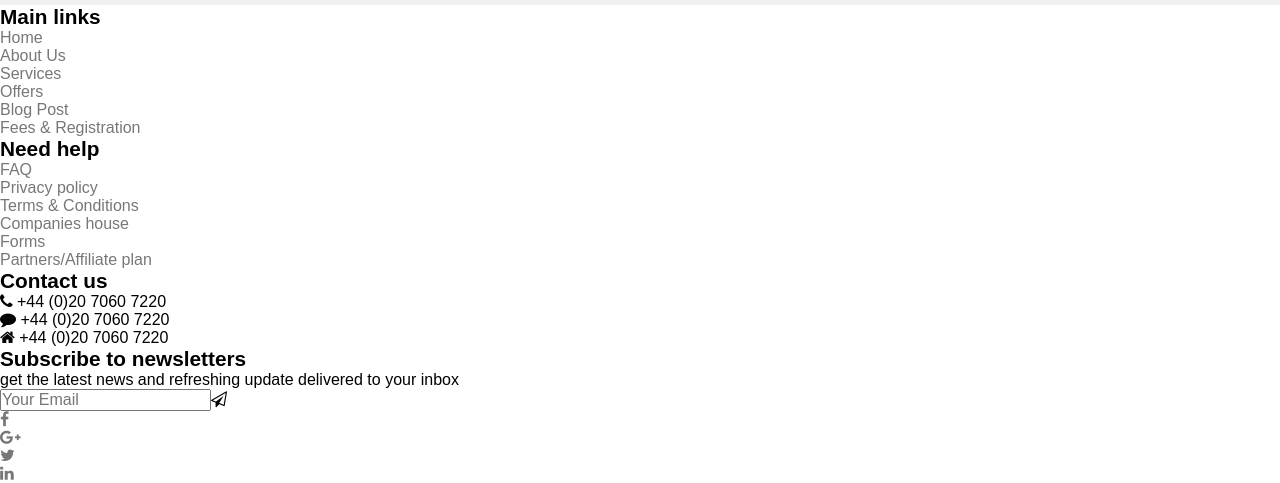
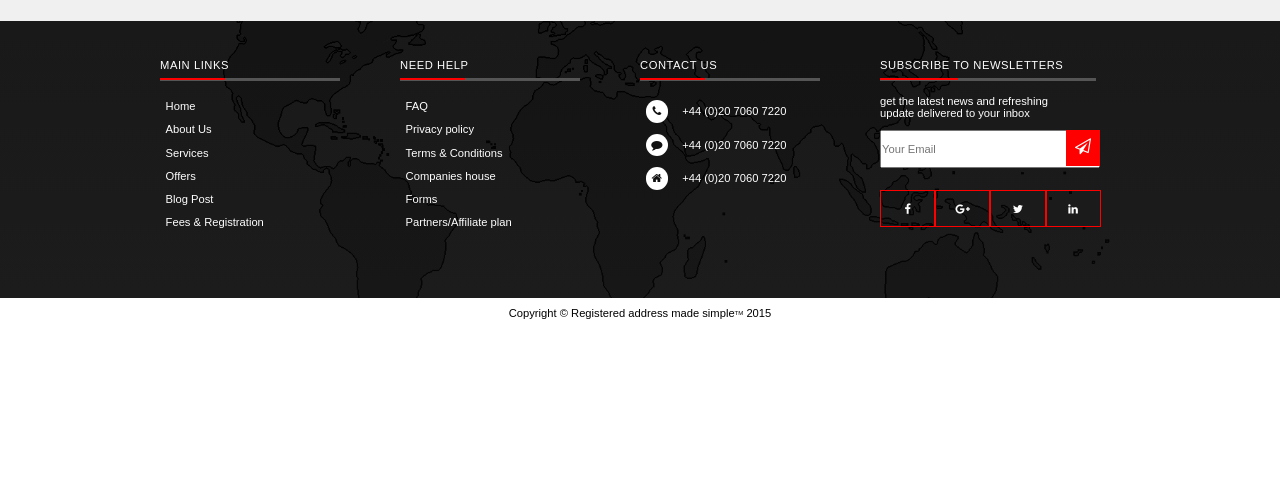
Before and after one commit to Nuttdguy/registered-psd, a plain HTML site: page index.html in a window 1280 px wide. Shown: the part 2522-3005 px from the top of the page. After the commit the page ends 2850 px from the top, so only its background shows below. Drawn offline with Linux system fonts and the light colour scheme.

Commit message:
all layout and styles complete.

```diff
--- a/css/main.css
+++ b/css/main.css
@@ -243,9 +243,8 @@ input[type="checkbox"] { opacity: 0.5; margin: 0 6px 0 0; vertical-align: middle
 /*  choose middle row 2 */
 
 .choose-row-2 {
-	display: block;
+	padding-top: .75em;
 	font-weight: 300;
-	margin-bottom: 0;
 	width: 100%;
 }
 
@@ -286,7 +285,7 @@ input[type="checkbox"] { opacity: 0.5; margin: 0 6px 0 0; vertical-align: middle
 	display: block;
 	font-weight: 300;
 	margin-bottom: 2em;
-	padding-top: 1.75em;
+	padding-top: 2em;
 	padding-bottom: 2.75em;
 	width: 100%;
 }
@@ -494,3 +493,146 @@ input[type="checkbox"] { opacity: 0.5; margin: 0 6px 0 0; vertical-align: middle
 	box-sizing: border-box;
 	height: 130px;
 }
+
+
+/*  info section  */
+
+.info-section {
+	background: linear-gradient(to bottom, rgba(0,0,0, .9) 0%, rgba(55,55,55, 1) 1000%);
+}
+
+.info-overlay {
+	background: linear-gradient(to bottom, rgba(0,0,0, .9) 0%, rgba(55,55,55, 1) 1000%), url(img/world-map.png);
+	background-position: center center;
+	background-size: cover;
+	background-repeat: no-repeat;
+	position: absolute;
+	height: 100%;
+	width: 100%;
+	z-index: 0;
+}
+
+.info {
+	position: relative;
+	z-index: 1;
+}
+
+.info aside {
+	width: 25%;
+	float: left;
+	padding-top: 2em;
+	padding-bottom: 4em;
+}
+
+.info .main-links h3,
+.info .help h3,
+.info .contact h3,
+.info .subscribe h3 {
+	border-bottom: 3px solid #555;
+	color: #fff;
+	font-size: .7em;
+	font-weight: 300;
+	letter-spacing: .05em;
+	line-height: 2.3em;
+	position: relative;
+	margin-bottom: 1.2em;
+	text-transform: uppercase;
+	width: 75%;
+}
+
+.info .main-links h3:after,
+.info .help h3:after,
+.info .contact h3:after,
+.info .subscribe h3:after {
+	content: "";
+	display: block;
+	border: 1px solid red;
+	position: absolute;
+	width: 35%;
+}
+
+.info aside li {
+	color: #fff;
+	padding: .5em;
+	font-size: .7em;
+}
+
+.info aside a {
+	color: #fff;
+}
+
+.info .contact i {
+	color: #111;
+	background-color: #fff;
+	height: 2em;
+	width: 2em;
+	line-height: 2em;
+	margin-right: 1em;
+	text-align: center;
+	border-radius: 50px;
+}
+
+.subscribe p {
+	color: #fff;
+	font-size: .7em;
+	width: 80%;
+	margin-bottom: 1em;
+}
+
+.subscribe input {
+	font-size: .7em;
+	position: relative;
+	margin-bottom: 2em;
+	height: 34px;
+	width: 90%;
+}
+
+.subscribe .fa-send-o {
+	background-color: red;
+	color: #fff;
+	line-height: 32px;
+	right: 20px;
+	position: absolute;
+	text-align: center;
+	width: 34px;
+	height: 36px;
+}
+
+.subscribe li {
+	border: 1px solid red;
+	line-height: 24px;
+	float: left;
+	text-align: center;
+	transition: all .6s;
+	width: 42px;
+	height: 24px;
+}
+
+.subscribe li:hover {
+	background: red;
+}
+
+.info .subscribe h3 {
+	width: 90%;
+}
+
+/*  footer  */
+
+footer p {
+	line-height: 2.7em;
+	font-size: .7em;
+	text-align: center;
+}
+
+footer super {
+	font-size: .4em;
+	vertical-align: top;
+}
+
+
+/* btn */
+
+.btn:hover {
+	background: rgb(129, 7, 7)!important;
+	transition: all .6s;
+}
--- a/index.html
+++ b/index.html
@@ -2,6 +2,7 @@
 <html lang="en">
 <head>
 	<meta charset="UTF-8">
+	<meta name="viewport" content="width=device-width, initial-scale=1" >
 	<title>Registered PSD</title>
 	<link rel="stylesheet" href="css/normalize.css">
 	<link rel="stylesheet" href="https://maxcdn.bootstrapcdn.com/font-awesome/4.5.0/css/font-awesome.min.css">
@@ -55,7 +56,7 @@
 							<label for="cb-step"><input type="checkbox">European union</label>
 							<label for="cb-step"><input type="checkbox">Rest of world</label>
 						</form>
-						<button type="submit">Next Step</button>
+						<button type="submit" class="btn">Next Step</button>
 					</div>
 				</header>
 			</div>
@@ -84,7 +85,7 @@
 						<p>We are one of UK's leading virtual office providers. Since 2009, we've provided virtual addresses to thousands of businesses around the world.</p>
 						<p>Our addreses (City of London EC1 &amp; Kensington SW7) can be used as your company's Registered Office and Business Address. </p>
 						<p>Service such as Company Formation, Meeting Room, Virtual Telephone, Business Bank Account are also available.</p>
-						<a href="#">View More</a>
+						<a href="#" class="btn">View More</a>
 					</div>
 				</section>
 			</div>
@@ -178,19 +179,19 @@
 					<span><img src="img/mail_960_720.png" alt="mail address"></span>
 					<h3>Registered Office Address</h3>
 					<p>Pay a low annual fee for an oficial company Registered Office Address. All official letters forwarded <span>free!</span></p>
-					<div class="btn-register"><a href="#">Registration</a></div>
+					<div class="btn-register" title="Register"><a href="#">Registration</a></div>
 				</article>
 				<article>
 					<span><img src="img/business_address_960_720.jpg" alt="Business address"></span>
 					<h3>Business Address Service</h3>
 					<p>Solo traders, start-ups and businesses cam use our adddress asa their business address. Add business mail allowance as required</p>
-					<div class="btn-register"><a href="#">Registration</a></div>
+					<div class="btn-register" title="Register"><a href="#">Registration</a></div>
 				</article>
 				<article>
 					<span><img src="img/company.jpg" alt="Company buundle"></span>
 					<h3>Company Formation Bundle</h3>
 					<p>Get a <span>free</span> Company Formation (worth $15) with Registered Office Address + Director's Service Address Letters forwarded <span>free</span>.</p>
-					<div class="btn-register"><a href="#">Registration</a></div>
+					<div class="btn-register" title="Register"><a href="#">Registration</a></div>
 				</article>
 			</section>
 		</div>
@@ -204,26 +205,28 @@
 				  <img src="img/blog-1.jpg" alt="">
 					<h3>Companies house change of address <span>24<br>feb</span></h3>
 					<p>What you need to do to change your registered office adress at Companies House is to fill and send off for AD01.</p>
-					<a class="btn" href="#">View more</a>
+					<a class="btn" href="#" title="View more">View more</a>
 				</div>
 				<div>
 					<img src="img/office.jpg" alt="">
 					<h3>Companies house change of address <span>24<br>feb</span></h3>
 					<p>What you need to do to change your registered office adress at Companies House is to fill and send off for AD01.</p>
-					<a href="#" class="btn">View more</a>
+					<a href="#" class="btn" title="View more">View more</a>
 				</div>
 				<aside>
 					<h2>Our Partners</h2>
 					<a href="#" class="hot-desking"><img src="img/logo-1.jpg" alt=""></a>
 					<a href="#" class="earl-gray"><img src="img/logo-2.png" alt=""></a>
-					<a href="#" class="btn">view more</a>
+					<a href="#" class="btn" title="View more">view more</a>
 				</aside>
 			</section>
 		</div>
 	</div>
 
-
-		<section class="info">
+	<div class="wrapper-section info-section cf">
+		<div class="wrapper-content info-content  ">
+		<div class="info-overlay"></div>
+			<section class="info cf">
 				<h2 hidden="true">Info Section</h2>
 				<aside class="main-links">
 					<h3>Main links</h3>
@@ -258,19 +261,21 @@
 				<aside class="subscribe">
 					<h3>Subscribe to newsletters</h3>
 					<p>get the latest news and refreshing update delivered to your inbox</p>
-				<input type="email" placeholder="Your Email"><i class="fa fa-paper-plane-o"></i>
+					<input type="email" placeholder="Your Email"><i class="fa fa-send-o"></i>
 					<ul>
-					<li><a href="#" title="Facebook"><i class="fa fa-facebook"></i></a></li>
-					<li><a href="#" title="Google+"><i class="fa fa-google-plus"></i></a></li>
-					<li><a href="#" title="twitter"><i class="fa fa-twitter"></i></a></li>
-					<li><a href="#" title="linkedin"><i class="fa fa-linkedin"></i></a></li>
+						<li title="Facebook" ><a href="#" title="Facebook"><i class="fa fa-facebook"></i></a></li>
+						<li title="Google+"><a href="#" title="Google+"><i class="fa fa-google-plus"></i></a></li>
+						<li title="Twitter"><a href="#" title="twitter"><i class="fa fa-twitter"></i></a></li>
+						<li title="Linkedin"><a href="#" title="linkedin"><i class="fa fa-linkedin"></i></a></li>
 					</ul>
 				</aside>
 			</section>
-
+		</div>
 	</div>
 
-	<footer></footer>
+	<footer>
+		<p>Copyright &copy; Registered address made simple<super>TM</super> 2015</p>
+	</footer>
 
 </body>
 </html>
```
Also changed, not shown: css/img/world-map.png (added), img/world-map.png (added). Lines whose indentation alone changed are shown as unchanged.
